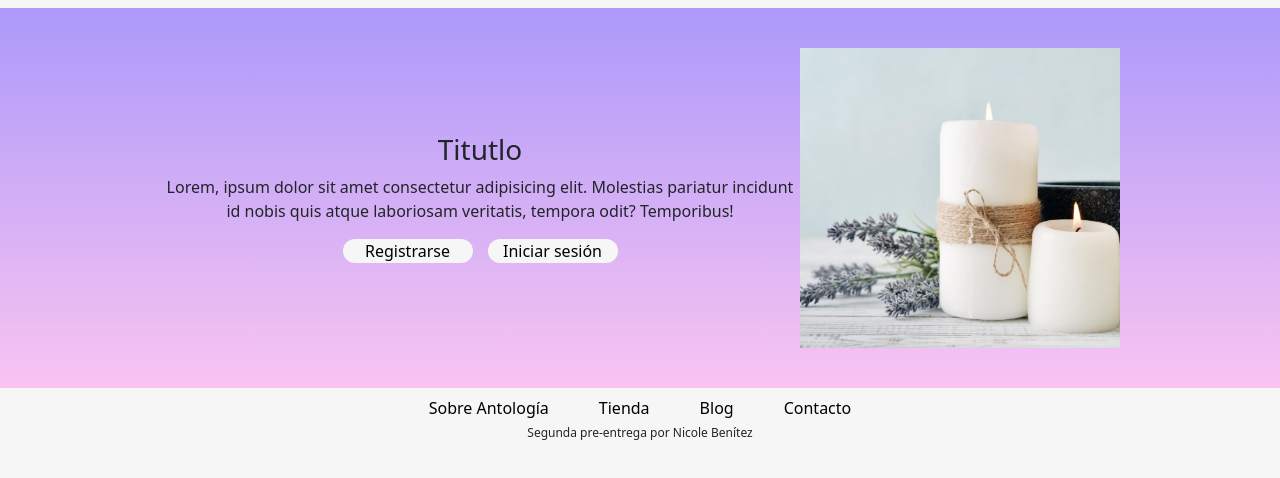
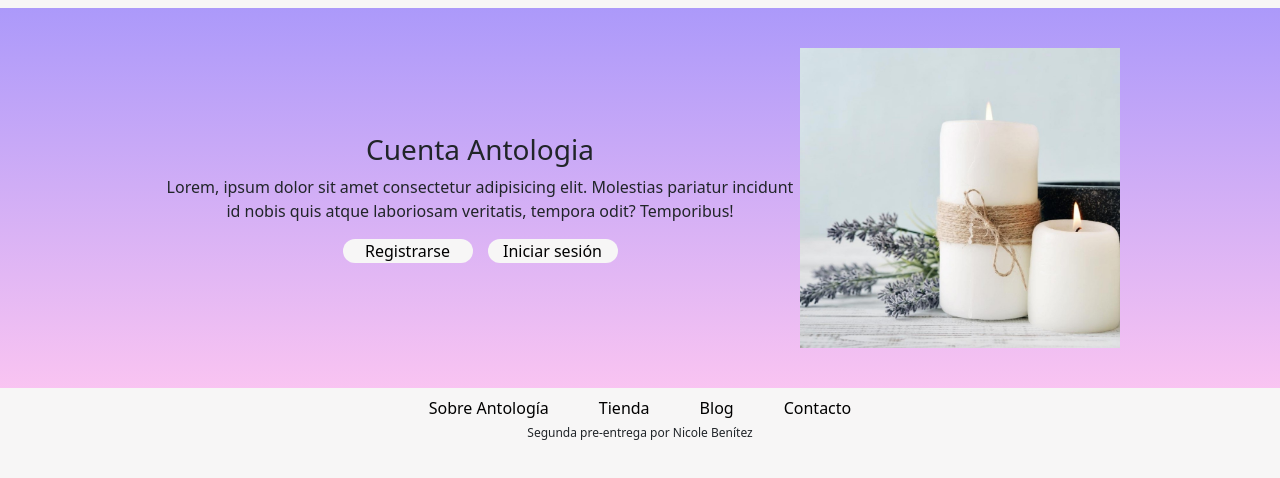
Before and after one commit to nicolebenitez96/PreEntrega2-BenitezNicole, a plain HTML site: page pages/cuenta.html in a window 1280 px wide. Shown: the part 94-572 px from the top of the page. Drawn offline with nearby package versions, Linux system fonts and the light colour scheme.

Commit message:
Modifiqué detalles y agregué comentarios en Cuenta

```diff
--- a/pages/cuenta.html
+++ b/pages/cuenta.html
@@ -42,9 +42,10 @@
     </header>
 
     <main>
+        <!--Sección 1 de Cuenta-Presentación de página con opciones de Registro/Inicio sesión-->
         <section class="cuenta1">
             <div class="cuenta1-texto">
-                <h3 class="cuenta1-titulo">Titutlo</h3>
+                <h3 class="cuenta1-titulo">Cuenta Antologia</h3>
                 <p class="cuenta1-parrafo">Lorem, ipsum dolor sit amet consectetur adipisicing elit. Molestias pariatur incidunt id nobis quis atque laboriosam veritatis, tempora odit? Temporibus!</p>
                 <div class="cuenta1-botones">
                     <a href=#form-registro class="main1-btn">Registrarse</a>
@@ -54,6 +55,7 @@
             <img class="cuenta1-imagen" src="../multimedia/imagen-vela1.jpg" alt="imagen vela">
         </section>
 
+        <!--Sección 2 de Cuenta-Formulario de Registro-->
         <section id="form-registro">
                 <p class="titulo-registro">Completa el formulario para registrarte</p>
                 <div class="form-registro-1">
@@ -107,6 +109,7 @@
                 </div>
         </section>
 
+        <!--Sección 3 de Cuenta-Formulario de Inicio de sesión-->
         <section id="form-iniciarsesion">
             <p class="titulo-registro">Completa los datos para iniciar sesión</p>
             <div class="iniciar-sesion">
```
